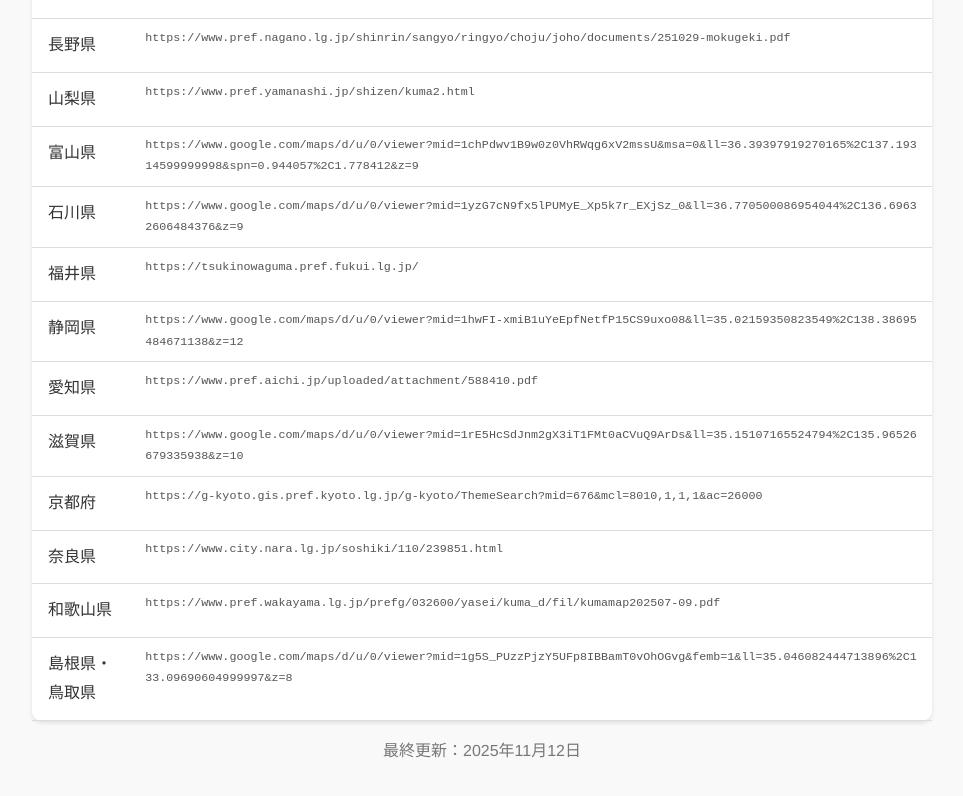
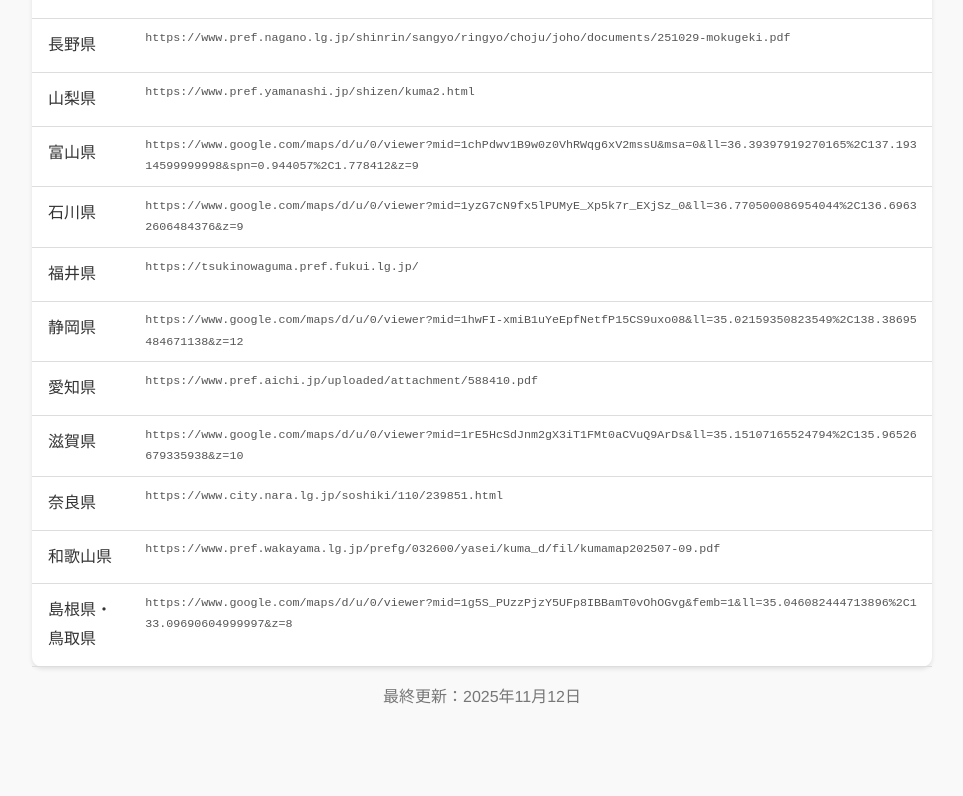
Before and after one commit to Junlando/KumaMap-FAQ, a plain HTML site: page index.html in a window 1280 px wide. Shown: the part 1560-2356 px from the top of the page, without its empty margins (158-1121 px from the left). After the commit the page ends 2312 px from the top, so only its background shows below. Drawn offline with Linux system fonts and the light colour scheme.

Commit message:
remove Kyoto

```diff
--- a/index.html
+++ b/index.html
@@ -233,7 +233,6 @@
       <tr><td>静岡県</td><td class="url">https://www.google.com/maps/d/u/0/viewer?mid=1hwFI-xmiB1uYeEpfNetfP15CS9uxo08&ll=35.02159350823549%2C138.38695484671138&z=12</td></tr>
       <tr><td>愛知県</td><td class="url">https://www.pref.aichi.jp/uploaded/attachment/588410.pdf</td></tr>
       <tr><td>滋賀県</td><td class="url">https://www.google.com/maps/d/u/0/viewer?mid=1rE5HcSdJnm2gX3iT1FMt0aCVuQ9ArDs&ll=35.15107165524794%2C135.96526679335938&z=10</td></tr>
-      <tr><td>京都府</td><td class="url">https://g-kyoto.gis.pref.kyoto.lg.jp/g-kyoto/ThemeSearch?mid=676&mcl=8010,1,1,1&ac=26000</td></tr>
       <tr><td>奈良県</td><td class="url">https://www.city.nara.lg.jp/soshiki/110/239851.html</td></tr>
       <tr><td>和歌山県</td><td class="url">https://www.pref.wakayama.lg.jp/prefg/032600/yasei/kuma_d/fil/kumamap202507-09.pdf</td></tr>
       <tr><td>島根県・鳥取県</td><td class="url">https://www.google.com/maps/d/u/0/viewer?mid=1g5S_PUzzPjzY5UFp8IBBamT0vOhOGvg&femb=1&ll=35.046082444713896%2C133.09690604999997&z=8</td></tr>
```
